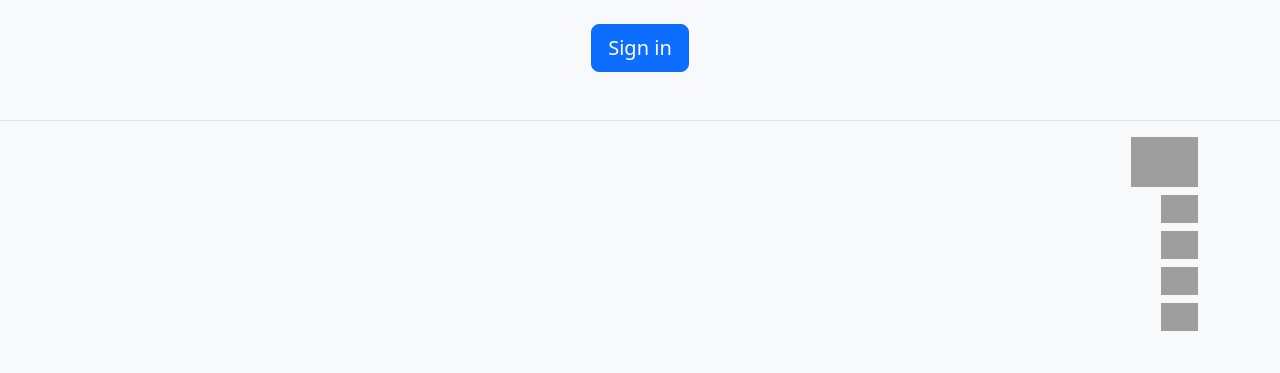
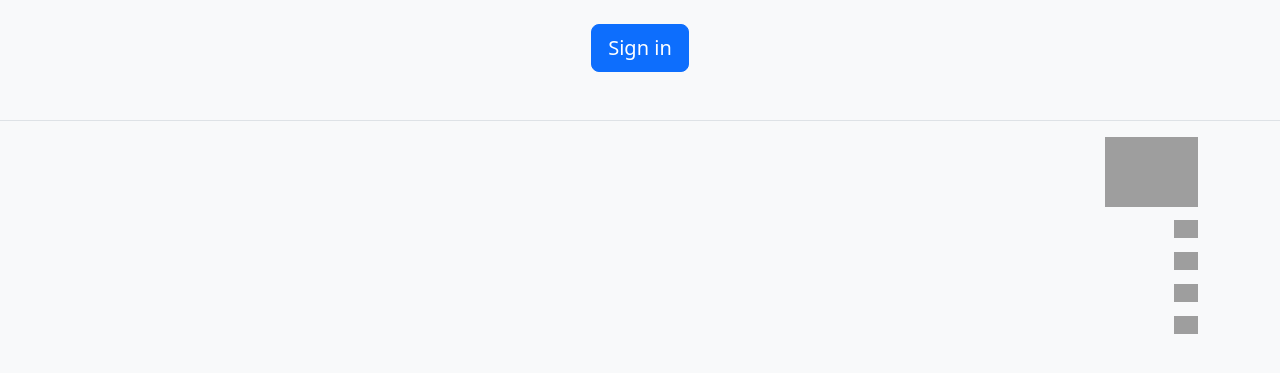
Before and after one commit to JTonyC/servicenow_entraid_approvals, a Flask app: page / in a window 1280 px wide. Shown: the part 56-429 px from the top of the page. Run offline with Flask 3, Linux system fonts and the light colour scheme; grey boxes are pictures that could not be loaded.

Commit message:
SCRUM-14 SCRUM-15 Amended SonarQube Heights

```diff
--- a/templates/base.html
+++ b/templates/base.html
@@ -33,7 +33,7 @@
       <div class="mb-2">
         <a href="https://sonarcloud.io/summary/new_code?id=JTonyC_servicenow_entraid_approvals" target="_blank">
           <img src="https://sonarcloud.io/api/project_badges/quality_gate?project=JTonyC_servicenow_entraid_approvals"
-               alt="Quality Gate Status" height="50">
+               alt="Quality Gate Status" height="70">
         </a>
       </div>
 
@@ -41,19 +41,19 @@
       <div class="d-flex flex-column align-items-end gap-2">
         <a href="https://sonarcloud.io/summary/new_code?id=JTonyC_servicenow_entraid_approvals" target="_blank">
           <img src="https://sonarcloud.io/api/project_badges/measure?project=JTonyC_servicenow_entraid_approvals&metric=coverage"
-               alt="Coverage" style="height:28px;">
+               alt="Coverage" style="height:18px;">
         </a>
         <a href="https://sonarcloud.io/summary/new_code?id=JTonyC_servicenow_entraid_approvals" target="_blank">
           <img src="https://sonarcloud.io/api/project_badges/measure?project=JTonyC_servicenow_entraid_approvals&metric=bugs"
-               alt="Bugs" style="height:28px;">
+               alt="Bugs" style="height:18px;">
         </a>
         <a href="https://sonarcloud.io/summary/new_code?id=JTonyC_servicenow_entraid_approvals" target="_blank">
           <img src="https://sonarcloud.io/api/project_badges/measure?project=JTonyC_servicenow_entraid_approvals&metric=vulnerabilities"
-               alt="Vulnerabilities" style="height:28px;">
+               alt="Vulnerabilities" style="height:18px;">
         </a>
         <a href="https://sonarcloud.io/summary/new_code?id=JTonyC_servicenow_entraid_approvals" target="_blank">
           <img src="https://sonarcloud.io/api/project_badges/measure?project=JTonyC_servicenow_entraid_approvals&metric=code_smells"
-               alt="Code Smells" style="height:28px;">
+               alt="Code Smells" style="height:18px;">
         </a>
       </div>
     </div>
```
